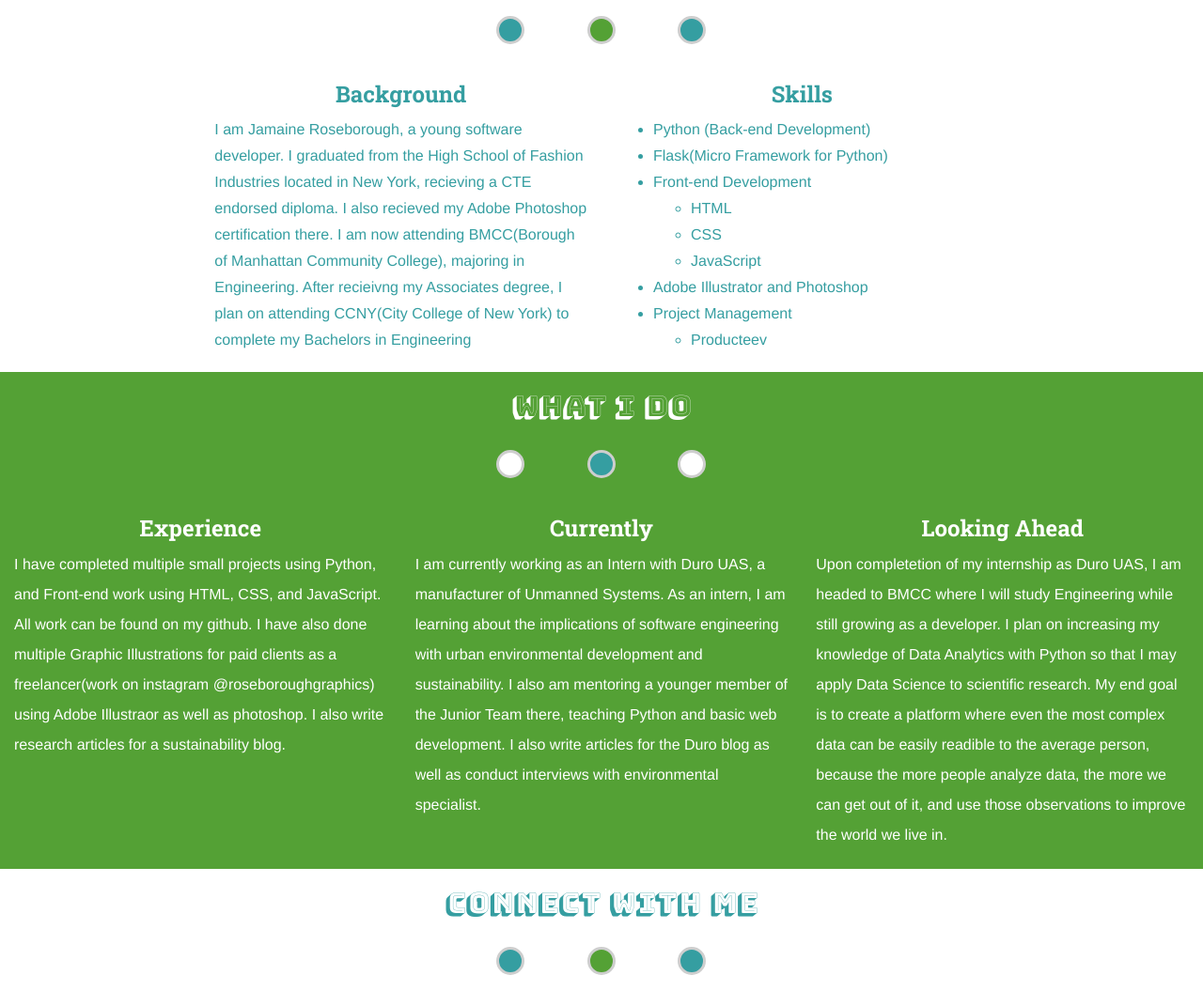
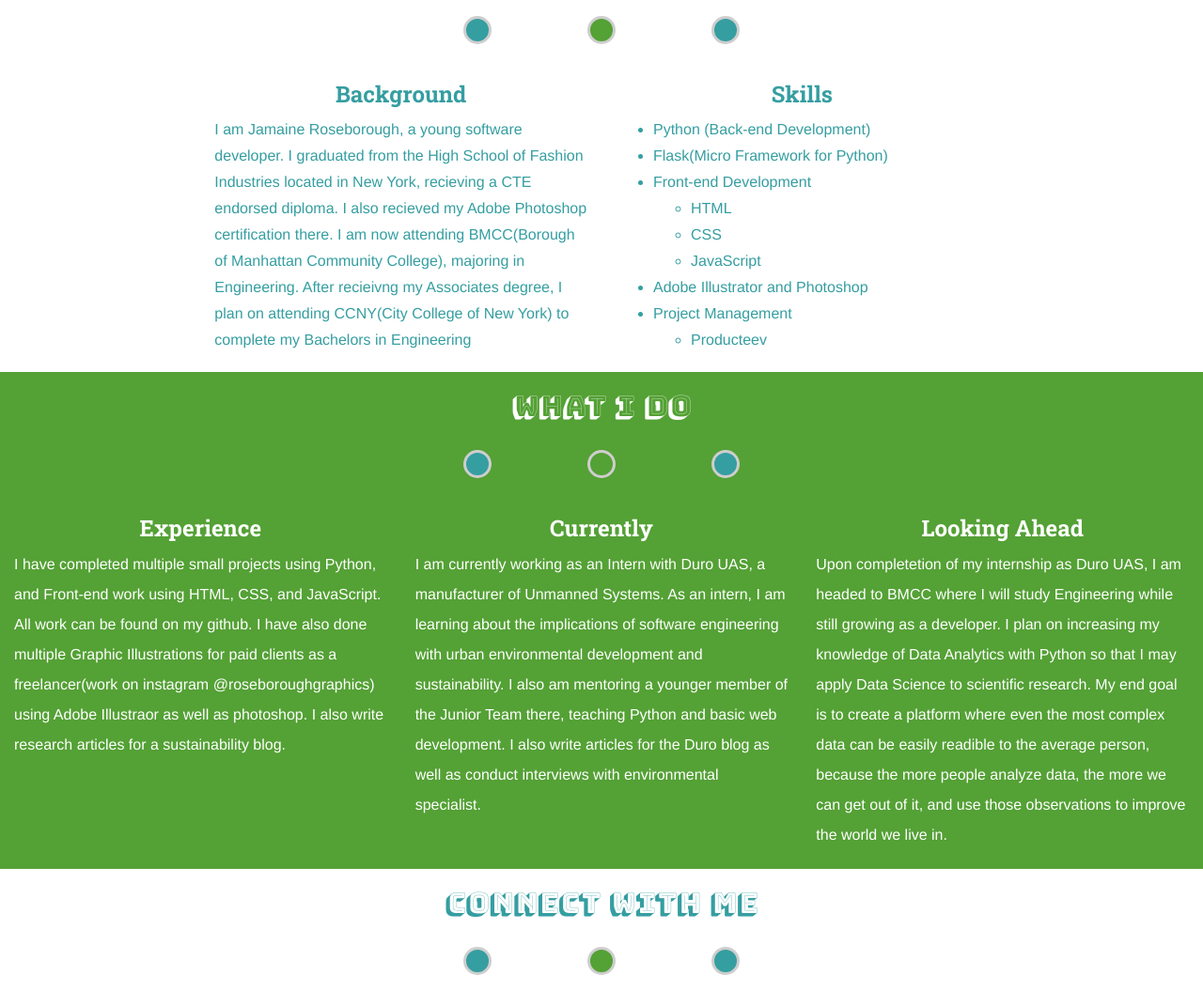
Before and after one commit to Jamaine01/Portfolio-Site, a plain HTML site: page index.html in a window 1280 px wide. Shown: the part 617-1672 px from the top of the page at 94% size. Drawn offline with nearby package versions, Linux system fonts and the light colour scheme.

Commit message:
made a few changes. see diff and comments

```diff
--- a/index.html.html
+++ b/index.html
@@ -56,49 +56,24 @@
 		background-color: #54a135;
 		color: white;
 	}
-	#fcircles1 {
-		height: 30px;
-		width: 30px;
-		background-color: #359ea1;
-		border-radius: 50%;
-		margin-left: 70%;
-		border: solid 3px #cecece;
-	}
-	#fcircles2 {
-		height: 30px;
-		width: 30px;
-		background-color: #54a135;
-		border-radius: 50%;
-		margin: auto;
-		border: solid 3px #cecece;
-	}
-	#fcircles3 {
+	.fcircles1 {
 		height: 30px;
 		width: 30px;
 		background-color: #359ea1;
 		border-radius: 50%;
 		border: solid 3px #cecece;
 	}
-	#circles1 {
+	.fcircles2 {
 		height: 30px;
 		width: 30px;
-		background-color: white;
+		background-color: #54a135;
 		border-radius: 50%;
-		margin-left: 70%;
 		border: solid 3px #cecece;
 	}
-	#circles2 {
+	.fcircles3 {
 		height: 30px;
 		width: 30px;
 		background-color: #359ea1;
-		border-radius: 50%;
-		margin: auto;
-		border: solid 3px #cecece;
-	}
-	#circles3 {
-		height: 30px;
-		width: 30px;
-		background-color: white;
 		border-radius: 50%;
 		border: solid 3px #cecece;
 	}
@@ -115,6 +90,13 @@
 		width: 100px;
 		height: 100px;
 	}
+	/*added this class to use flex and space between.
+	it will always adjust all content in this div to have equal
+	space-around each div*/
+	.circles {
+		display: flex;
+		justify-content: space-around;
+	}
 </style>
 
 
@@ -126,11 +108,9 @@
 <div class="container-fluid my_header">
 
 	<div class="row info">
-		<div class="col-md-3">
-			<h3>Jamaine Roseborough</h3>
-		</div>
-		<div class="col-md-4 col-md-offset-5">
-			<h3>Email: jroseborough01@gmail.com</h3>
+		<div class="col-sm-12">
+		<!-- here i used the pull-right class so your email will always be on the right side and changed the column to small-12 -->
+			<h3>Jamaine Roseborough <span class="pull-right">Email: jroseborough01@gmail.com</span></h3>
 		</div>
 	</div>
 
@@ -155,16 +135,12 @@
 	</div><br>
 	<div class="row">
 		<div class="col-md-4 col-md-offset-4">
-			<div class="col-md-4">
-				<div id="fcircles1">
+			<div class="circles"><!--added this class div to contain the circles -->
+				<div class="fcircles1">
 				</div>
-			</div>
-			<div class="col-md-4 text-center">
-				<div id="fcircles2">
+				<div class="fcircles2">
 				</div>
-			</div>
-			<div class="col-md-4">
-				<div id="fcircles3">
+				<div class="fcircles3">
 				</div>
 			</div>
 		</div>
@@ -174,7 +150,7 @@
 			<h3 id="specs" style="color: #359ea1;">Background</h3>
 			<p style="color: #359ea1;"><!-- &nbsp&nbsp&nbsp&nbsp&nbsp&nbsp -->I am Jamaine Roseborough, a young software developer. I graduated from the High School of Fashion Industries located in New York, recieving a CTE endorsed diploma. I also recieved my Adobe Photoshop certification there. I am now attending BMCC(Borough of Manhattan Community College), majoring in Engineering. After recieivng my Associates degree, I plan on attending CCNY(City College of New York) to complete my Bachelors in Engineering</p>
 		</div>
-		<div class="col-md-4 col-md-offset- as_me">
+		<div class="col-md-4 as_me">
 			<h3 id="specs" style="color: #359ea1;">Skills</h3>
 			<ul style="color: #359ea1; text-align: left;">
 				<li>Python (Back-end Development)</li>
@@ -205,16 +181,12 @@
 	</div><br>
 	<div class="row">
 		<div class="col-md-4 col-md-offset-4">
-			<div class="col-md-4">
-				<div id="circles1">
+			<div class="circles"><!--added this class div to contain the circles -->
+				<div class="fcircles1">
 				</div>
-			</div>
-			<div class="col-md-4 text-center">
-				<div id="circles2">
+				<div class="fcircles2">
 				</div>
-			</div>
-			<div class="col-md-4">
-				<div id="circles3">
+				<div class="fcircles3">
 				</div>
 			</div>
 		</div>
@@ -245,16 +217,12 @@
 	</div><br>
 	<div class="row">
 		<div class="col-md-4 col-md-offset-4">
-			<div class="col-md-4">
-				<div id="fcircles1">
+			<div class="circles"><!--added this class div to contain the circles -->
+				<div class="fcircles1">
 				</div>
-			</div>
-			<div class="col-md-4 text-center">
-				<div id="fcircles2">
+				<div class="fcircles2">
 				</div>
-			</div>
-			<div class="col-md-4">
-				<div id="fcircles3">
+				<div class="fcircles3">
 				</div>
 			</div>
 		</div>
@@ -262,19 +230,21 @@
 	<div class="row text-center">
 		<div class="col-md-4 col-md-offset-2">
 			<div class="row">
-				<div class="col-md-6">
+			<!-- changed these columbs to col-sm-6 instead of medium so on small screens it keeps the same column spacing -->
+				<div class="col-sm-6">
 					<a href="https://mail.google.com/mail/u/0/?view=cm&fs=1&to=jroseborough01@gmail.com&tf=1"><img src="https://cdn4.iconfinder.com/data/icons/happily-colored-snlogo/512/gmail-email-mail-logo-circle-material.png"></a>
 				</div>
-				<div class="col-md-6">
+				<div class="col-sm-6">
 					<a href="https://github.com/Jamaine01"><img src="https://cdn4.iconfinder.com/data/icons/iconsimple-logotypes/512/github-512.png"></a>
 				</div>
-			</div><br>
+			</div>
+			<br>
 			<div class="row">
-				<div class="col-md-6">
+				<div class="col-sm-6">
 					<a href="https://www.linkedin.com/in/jamaine-roseborough-a23109121
 					"><img src="http://icons.iconarchive.com/icons/martz90/circle/512/linkedin-icon.png"></a>
 				</div>
-				<div class="col-md-6">
+				<div class="col-sm-6">
 					<a href="http://www.pikore.com/roseboroughgraphics"><img src="https://cdn4.iconfinder.com/data/icons/social-icons-6/40/instagram-512.png"></a>
 				</div>
 			</div>
```
